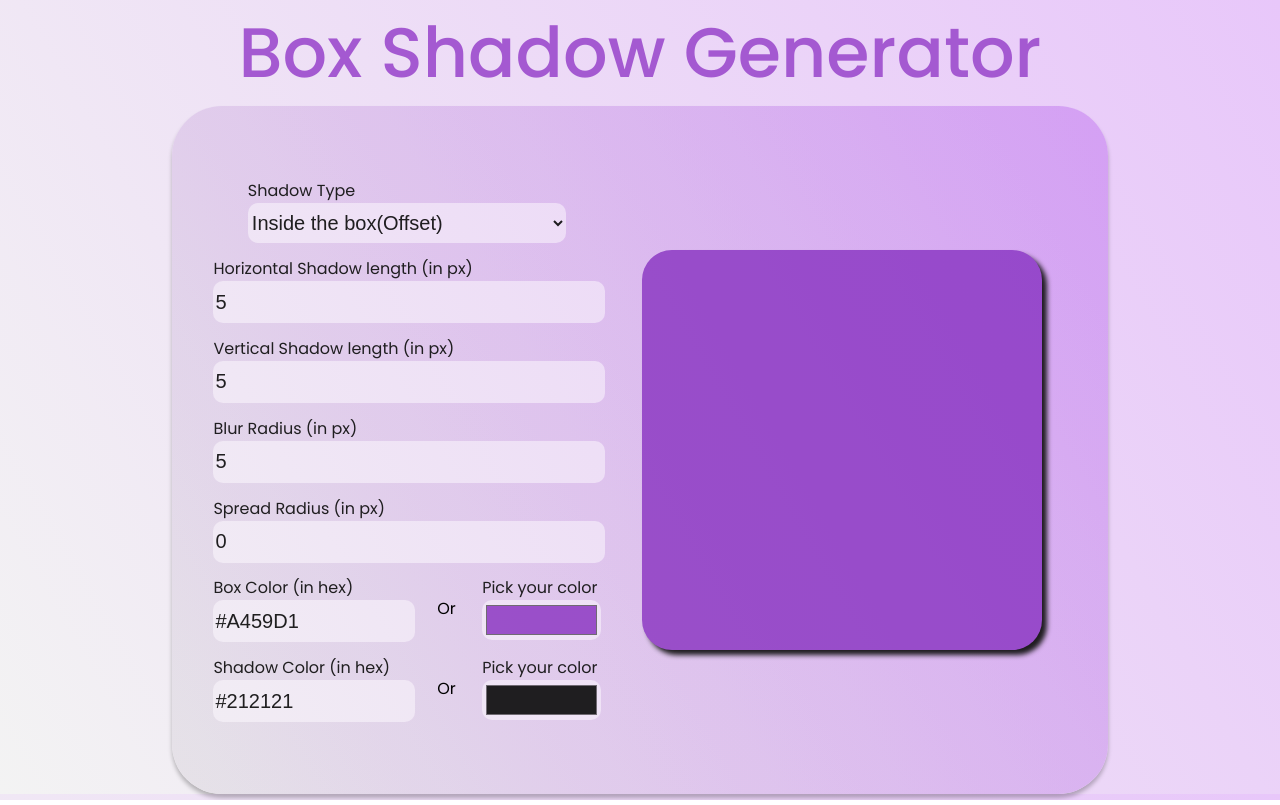
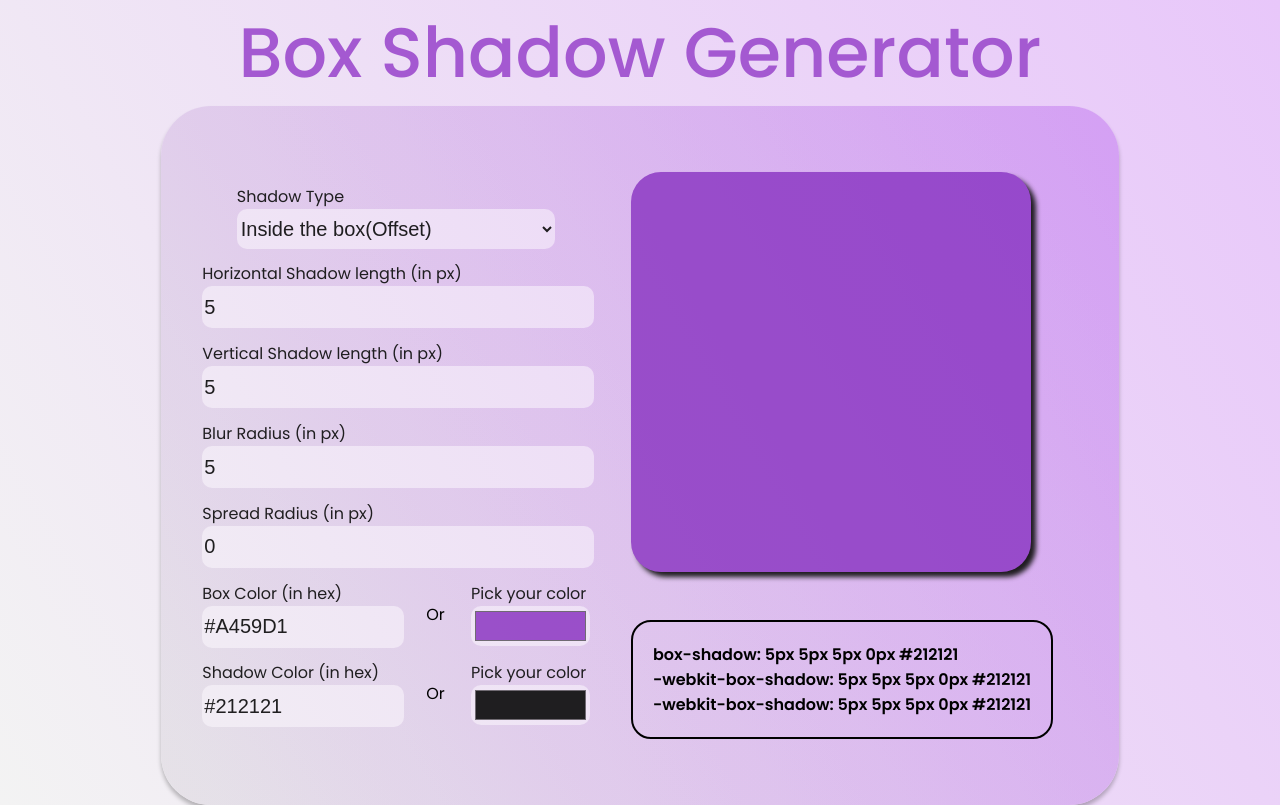
Before and after one commit to Maheep-gupta/box-shadow-generator, a React (Create React App) app: page / in a window 1280 px wide. Built offline with nearby package versions, Linux system fonts and the light colour scheme.

Commit message:
code-display added

```diff
--- a/src/App.css
+++ b/src/App.css
@@ -18,7 +18,8 @@ body {
   justify-content: center;
   align-items: center;
 }
-.gen-main{
+
+.gen-main {
   display: flex;
   justify-content: center;
 }
@@ -59,7 +60,8 @@ body {
   background: #A459D1;
   box-shadow: 0px 4px 4px 0px rgba(0, 0, 0, 0.25);
 }
-.colorPickerParent{
+
+.colorPickerParent {
   display: flex;
   justify-content: center;
   align-items: center;
@@ -74,7 +76,8 @@ body {
   color: #212121;
   /* box-shadow: inset 2px 5px 10px rgb(5, 5, 5); */
 }
-.field-rgb{
+
+.field-rgb {
   gap: 0.5em;
   border-radius: 15px;
   padding: 0.6em;
@@ -85,13 +88,16 @@ body {
   width: fit-content;
   background-color: #fff;
 }
-.field-main-rgb{
+
+.field-main-rgb {
   display: flex;
   gap: 50px;
 }
-.rgb-text{
+
+.rgb-text {
   font-size: 20px;
 }
+
 .input-field {
   height: 40px;
   font-size: 20px;
@@ -103,53 +109,81 @@ body {
   border-radius: 10px;
 }
 
+.display-div {
+  display: flex;
+  flex-direction: column;
+  gap: 3em;
+}
+
+.code {
+  display: flex;
+  flex-direction: column;
+  justify-content: center;
+  text-align: left;
+  font-weight: 600;
+  border: 2px solid #000;
+  border-radius: 20px;
+  padding: 20px;
+}
+
+.code p {
+  margin: 0;
+}
+
 /* Extra small devices (phones, 600px and down) */
 @media only screen and (max-width: 600px) {
-  .title{
+  .title {
     font-size: 35px;
   }
-  .generator{
+
+  .generator {
     margin-top: 10px;
     width: 300px;
     height: fit-content;
     padding: 33px;
     border-radius: 30px;
   }
-  .display{
+
+  .display {
     width: 100%;
     height: 250px;
   }
 }
+
 @media only screen and (min-width: 300px) and (max-width: 400px) {
-  .title{
+  .title {
     font-size: 25px;
   }
-  .generator{
+
+  .generator {
     margin-top: 10px;
     width: 250px;
     height: fit-content;
     padding: 30px;
     border-radius: 25px;
   }
-  .colorpicker{
+
+  .colorpicker {
     font-size: 15px;
   }
-  .display{
+
+  .display {
     width: 100%;
     height: 250px;
   }
 }
 
 /* Small devices (portrait tablets and large phones, 600px and up) */
-@media only screen and (min-width: 600px ) and (max-width:1000px) {
-  .generator{
+@media only screen and (min-width: 600px) and (max-width:1000px) {
+  .generator {
     margin-top: 10px;
     width: 640px;
     height: fit-content;
     padding: 33px;
     border-radius: 30px;
   }
-  .title{
+
+  .title {
     font-size: 50px;
   }
 }
--- a/src/App.js
+++ b/src/App.js
@@ -7,9 +7,9 @@ function App() {
   const [shadowPropertise, setshadowPropertise] = useState({
     x: "5",
     y: "5",
-    displayBox:"#A459D1",
+    displayBox: "#A459D1",
     blur: "5",
-    spread:"0"
+    spread: "0"
   })
   return (
     <>
@@ -29,55 +29,80 @@ function App() {
             <div className="field">
               <label htmlFor='showwidth-x'>Horizontal Shadow length (in px)</label>
               <input placeholder="eg..20" name='showwidth-x' value={`${shadowPropertise.x}`} onChange={(e) => {
-                setshadowPropertise({...shadowPropertise,x:e.target.value})
+                setshadowPropertise({ ...shadowPropertise, x: e.target.value })
               }} className="input-field" type="text" />
             </div>
             <div className="field">
               <label htmlFor='showwidth-y'>Vertical Shadow length (in px)</label>
               <input placeholder="eg..20" name='showwidth-y' value={`${shadowPropertise.y}`} onChange={(e) => {
-                setshadowPropertise({...shadowPropertise,y:e.target.value})
+                setshadowPropertise({ ...shadowPropertise, y: e.target.value })
               }} className="input-field" type="text" />
             </div>
             <div className="field">
               <label htmlFor='blur-radius'>Blur Radius   (in px)</label>
               <input placeholder="eg..20" name='blur-radius' value={shadowPropertise.blur} onChange={(e) => {
-                setshadowPropertise({...shadowPropertise,blur:e.target.value})
-              }}  className="input-field" type="text" />
+                setshadowPropertise({ ...shadowPropertise, blur: e.target.value })
+              }} className="input-field" type="text" />
             </div>
             <div className="field">
               <label htmlFor='spread-radius'>Spread Radius   (in px)</label>
               <input placeholder="eg..20" name='spread-radius' value={shadowPropertise.spread} onChange={(e) => {
-                setshadowPropertise({...shadowPropertise,spread:e.target.value})
+                setshadowPropertise({ ...shadowPropertise, spread: e.target.value })
               }} className="input-field" type="text" />
             </div>
             <div className='colorPickerParent'>
-              <div className="field" style={{width:"50%"}}>
+              <div className="field" style={{ width: "50%" }}>
                 <label htmlFor='box-color-in-hex' className='colorpicker'>Box Color (in hex)</label>
-                <input placeholder="Hex Code"  name='box-color-in-hex' className="input-field" value={shadowPropertise.displayBox} onChange={(e) => {
-                setshadowPropertise({...shadowPropertise,displayBox:e.target.value.toUpperCase()})
-              }} type="text" />
+                <input placeholder="Hex Code" name='box-color-in-hex' className="input-field" value={shadowPropertise.displayBox} onChange={(e) => {
+                  setshadowPropertise({ ...shadowPropertise, displayBox: e.target.value.toUpperCase() })
+                }} type="text" />
               </div><span>Or</span>
-              <div className="field" style={{width:"30%"}}>
+              <div className="field" style={{ width: "30%" }}>
                 <label htmlFor='box-color-picker' className='colorpicker'>Pick your color</label>
                 <input placeholder="color picker" name='box-color-picker' value={shadowPropertise.displayBox} onChange={(e) => {
-                setshadowPropertise({...shadowPropertise,displayBox:e.target.value.toUpperCase()})
-              }} className="input-field" type="color" />
+                  setshadowPropertise({ ...shadowPropertise, displayBox: e.target.value.toUpperCase() })
+                }} className="input-field" type="color" />
 
               </div>
             </div>
             <div className='colorPickerParent'>
-              <div className="field" style={{width:"50%"}}>
+              <div className="field" style={{ width: "50%" }}>
                 <label htmlFor='color-in-hex' className='colorpicker'>Shadow Color (in hex)</label>
-                <input placeholder="Hex Code"  name='color-in-hex' className="input-field" value={colorPicker} onChange={(e) => setcolorPicker(e.target.value)} type="text" />
+                <input placeholder="Hex Code" name='color-in-hex' className="input-field" value={colorPicker} onChange={(e) => setcolorPicker(e.target.value)} type="text" />
               </div><span>Or</span>
-              <div className="field" style={{width:"30%"}}>
+              <div className="field" style={{ width: "30%" }}>
                 <label htmlFor='color-picker' className='colorpicker'>Pick your color</label>
                 <input placeholder="color picker" name='color-picker' value={colorPicker} onChange={(e) => setcolorPicker(e.target.value.toUpperCase())} className="input-field" type="color" />
 
               </div>
             </div>
           </div>
-          <div className='display' style={{boxShadow:`${shadowPropertise.x}px ${shadowPropertise.y}px ${shadowPropertise.blur}px ${shadowPropertise.spread}px ${colorPicker} ${shadowType==="offset"?"":shadowType}`,background:`${shadowPropertise.displayBox}`}} ></div>
+          <div className='display-div'>
+            <div className='display' style={{ boxShadow: `${shadowPropertise.x}px ${shadowPropertise.y}px ${shadowPropertise.blur}px ${shadowPropertise.spread}px ${colorPicker} ${shadowType === "offset" ? "" : shadowType}`, background: `${shadowPropertise.displayBox}` }} >
+
+            </div>
+            <div className='code'>
+              <p>
+
+                {
+                  `box-shadow: ${shadowPropertise.x}px ${shadowPropertise.y}px ${shadowPropertise.blur}px ${shadowPropertise.spread}px ${colorPicker} ${shadowType === "offset" ? "" : shadowType}`
+                }
+              </p>
+              <p>
+                {
+                  `-webkit-box-shadow: ${shadowPropertise.x}px ${shadowPropertise.y}px ${shadowPropertise.blur}px ${shadowPropertise.spread}px ${colorPicker} ${shadowType === "offset" ? "" : shadowType}`
+                }
+
+
+              </p>
+              <p>
+                {
+                  `-webkit-box-shadow: ${shadowPropertise.x}px ${shadowPropertise.y}px ${shadowPropertise.blur}px ${shadowPropertise.spread}px ${colorPicker} ${shadowType === "offset" ? "" : shadowType}`
+                }
+              </p>
+            </div>
+          </div>
+
         </div>
       </div>
 
```
